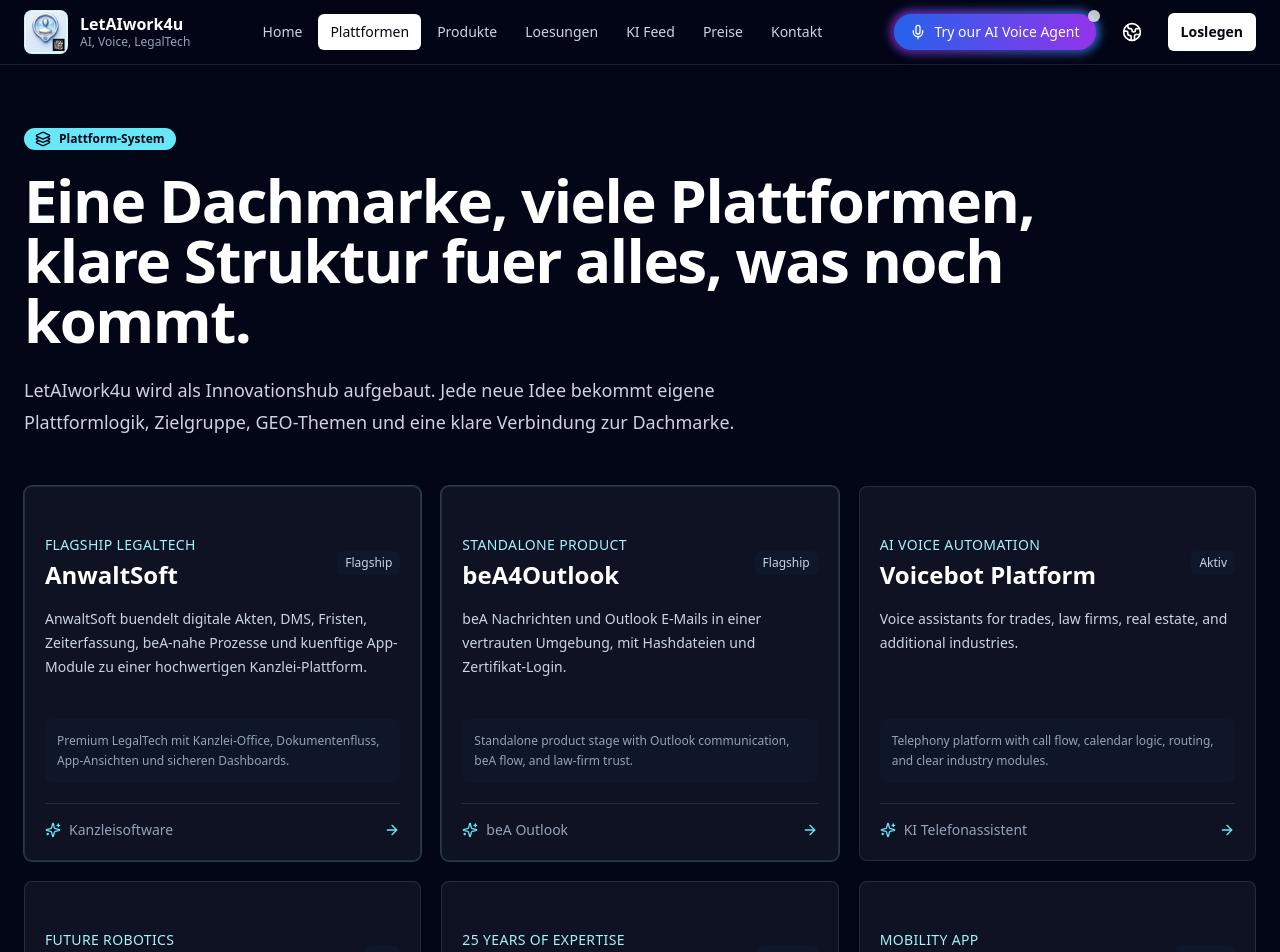
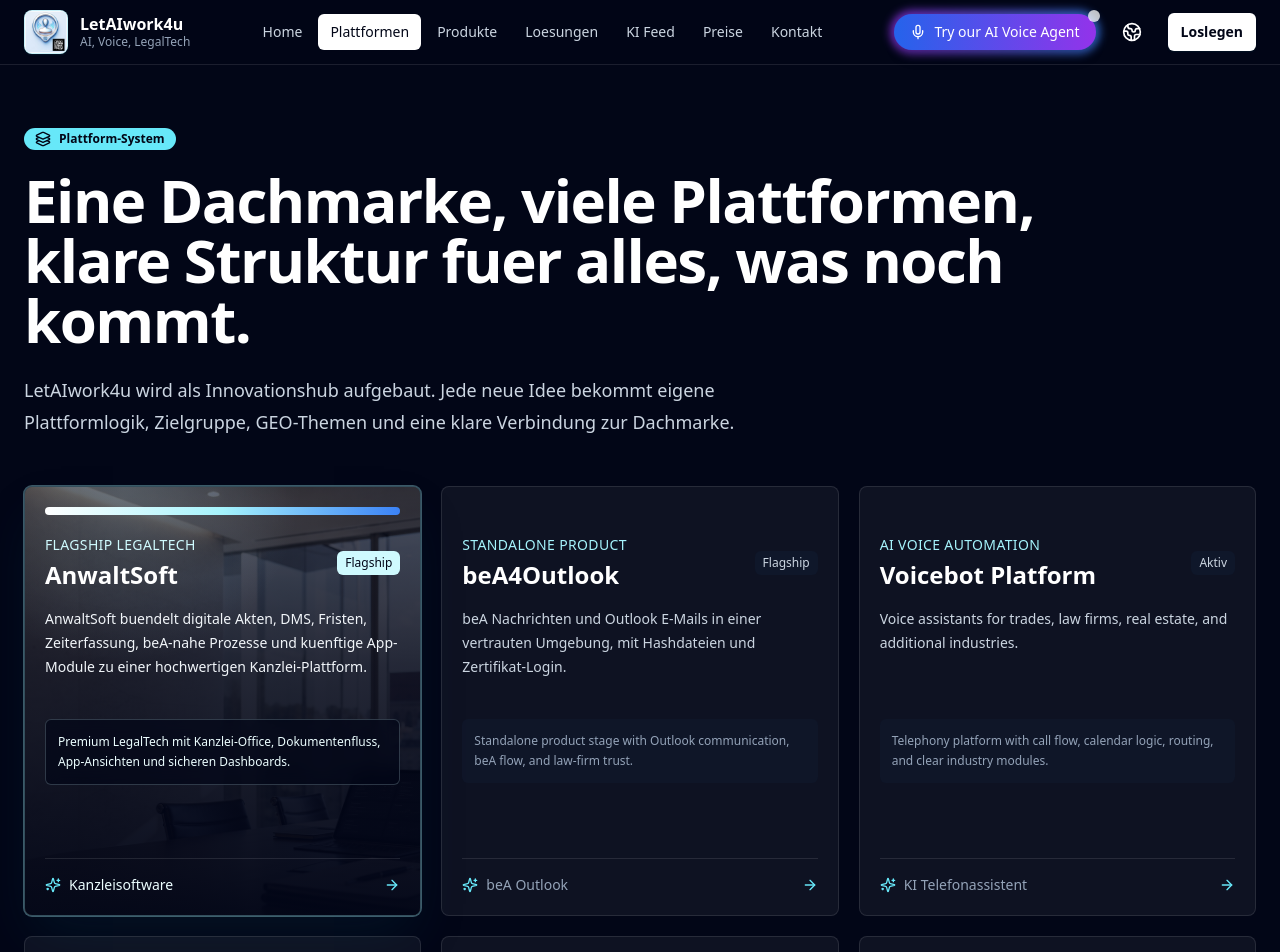
Before and after one commit to TopViewNet/LetAIwork4u_com_orginal, a Next.js app: page /platforms in a window 1280 px wide. Shown: the top 952 px of the page. Built offline with nearby package versions, Linux system fonts and the light colour scheme.

Commit message:
Add AnwaltSoft teaser identity image

```diff
--- a/app/platforms/page.tsx
+++ b/app/platforms/page.tsx
@@ -5,6 +5,10 @@ import { ArrowRight, Layers3, Sparkles } from "lucide-react"
 import { platforms } from "@/lib/platforms"
 import { Badge } from "@/components/ui/badge"
 import { useLanguage } from "@/contexts/language-context"
+
+const platformTeaserImages: Record<string, string> = {
+  anwaltsoft: "/brand-identity/anwaltsoft-identity-base.jpg",
+}
 
 export default function PlatformsPage() {
   const { t } = useLanguage()
@@ -21,39 +25,71 @@ export default function PlatformsPage() {
       </section>
 
       <section className="container grid gap-5 px-4 pb-16 md:grid-cols-2 md:px-6 xl:grid-cols-3">
-        {platforms.map((platform) => (
+        {platforms.map((platform) => {
+          const teaserImage = platformTeaserImages[platform.slug]
+          const isAnwaltSoft = platform.slug === "anwaltsoft"
+
+          return (
             <Link
               key={platform.slug}
               href={`/platforms/${platform.slug}`}
-            className={`group rounded-lg border border-white/10 bg-white/5 p-5 transition hover:-translate-y-1 hover:border-cyan-300/50 hover:bg-white/10 ${
-              platform.status === "flagship" ? "md:col-span-1 xl:col-span-1 ring-1 ring-cyan-300/25" : ""
-            }`}
+              className={`group relative overflow-hidden rounded-lg border p-5 transition hover:-translate-y-1 ${
+                isAnwaltSoft
+                  ? "min-h-[430px] border-cyan-200/30 bg-slate-950 shadow-2xl shadow-cyan-950/30 ring-1 ring-cyan-200/35 hover:border-cyan-100/70"
+                  : "border-white/10 bg-white/5 hover:border-cyan-300/50 hover:bg-white/10"
+              } ${platform.status === "flagship" ? "md:col-span-1 xl:col-span-1" : ""}`}
             >
-            <div className={`mb-5 h-2 rounded-full bg-gradient-to-r ${platform.accent}`} />
+              {teaserImage && (
+                <>
+                  <div
+                    className="absolute inset-0 bg-cover bg-center opacity-55 transition duration-500 group-hover:scale-105 group-hover:opacity-65"
+                    style={{ backgroundImage: `url(${teaserImage})` }}
+                  />
+                  <div className="absolute inset-0 bg-[linear-gradient(180deg,rgba(2,6,23,0.38)_0%,rgba(2,6,23,0.74)_42%,rgba(2,6,23,0.96)_100%)]" />
+                  <div className="absolute inset-0 bg-[radial-gradient(circle_at_25%_0%,rgba(186,230,253,0.22),transparent_34%)]" />
+                </>
+              )}
+
+              <div className="relative z-10 flex h-full flex-col">
+                <div className={`mb-5 h-2 rounded-full bg-gradient-to-r ${isAnwaltSoft ? "from-white via-cyan-200 to-blue-500" : platform.accent}`} />
                 <div className="mb-4 flex items-center justify-between gap-3">
                   <div>
-                <p className="text-sm uppercase tracking-wide text-cyan-200">
+                    <p className={`text-sm uppercase tracking-wide ${isAnwaltSoft ? "text-cyan-100" : "text-cyan-200"}`}>
                       {t(`platform.${platform.slug}.eyebrow`)}
                     </p>
                     <h2 className="mt-1 text-2xl font-bold">{t(`platform.${platform.slug}.name`)}</h2>
                   </div>
-              <span className="rounded-md bg-slate-900 px-2 py-1 text-xs text-slate-300">
+                  <span
+                    className={`rounded-md px-2 py-1 text-xs ${
+                      isAnwaltSoft ? "bg-cyan-100 text-slate-950" : "bg-slate-900 text-slate-300"
+                    }`}
+                  >
                     {t(`platform.status.${platform.status}`)}
                   </span>
                 </div>
-            <p className="min-h-24 text-sm leading-6 text-slate-300">{t(`platform.${platform.slug}.summary`)}</p>
-            <p className="mt-4 rounded-md bg-slate-900/80 p-3 text-xs leading-5 text-slate-400">
+                <p className={`min-h-24 text-sm leading-6 ${isAnwaltSoft ? "text-slate-100" : "text-slate-300"}`}>
+                  {t(`platform.${platform.slug}.summary`)}
+                </p>
+                <p
+                  className={`mt-4 rounded-md p-3 text-xs leading-5 ${
+                    isAnwaltSoft
+                      ? "border border-cyan-100/20 bg-slate-950/70 text-cyan-50 backdrop-blur"
+                      : "bg-slate-900/80 text-slate-400"
+                  }`}
+                >
                   {t(`platform.${platform.slug}.visualDirection`)}
                 </p>
-            <div className="mt-5 flex items-center justify-between border-t border-white/10 pt-4 text-sm">
-              <span className="flex items-center gap-2 text-slate-400">
+                <div className="mt-auto flex items-center justify-between border-t border-white/10 pt-4 text-sm">
+                  <span className={`flex items-center gap-2 ${isAnwaltSoft ? "text-cyan-50" : "text-slate-400"}`}>
                     <Sparkles className="h-4 w-4 text-cyan-300" />
                     {platform.geoTopics[0]}
                   </span>
                   <ArrowRight className="h-4 w-4 text-cyan-300 transition group-hover:translate-x-1" />
                 </div>
+              </div>
             </Link>
-        ))}
+          )
+        })}
       </section>
     </main>
   )
```
Also changed, not shown: public/brand-identity/README.md (added), public/brand-identity/anwaltsoft-identity-base.jpg (added). Lines whose indentation alone changed are shown as unchanged.
